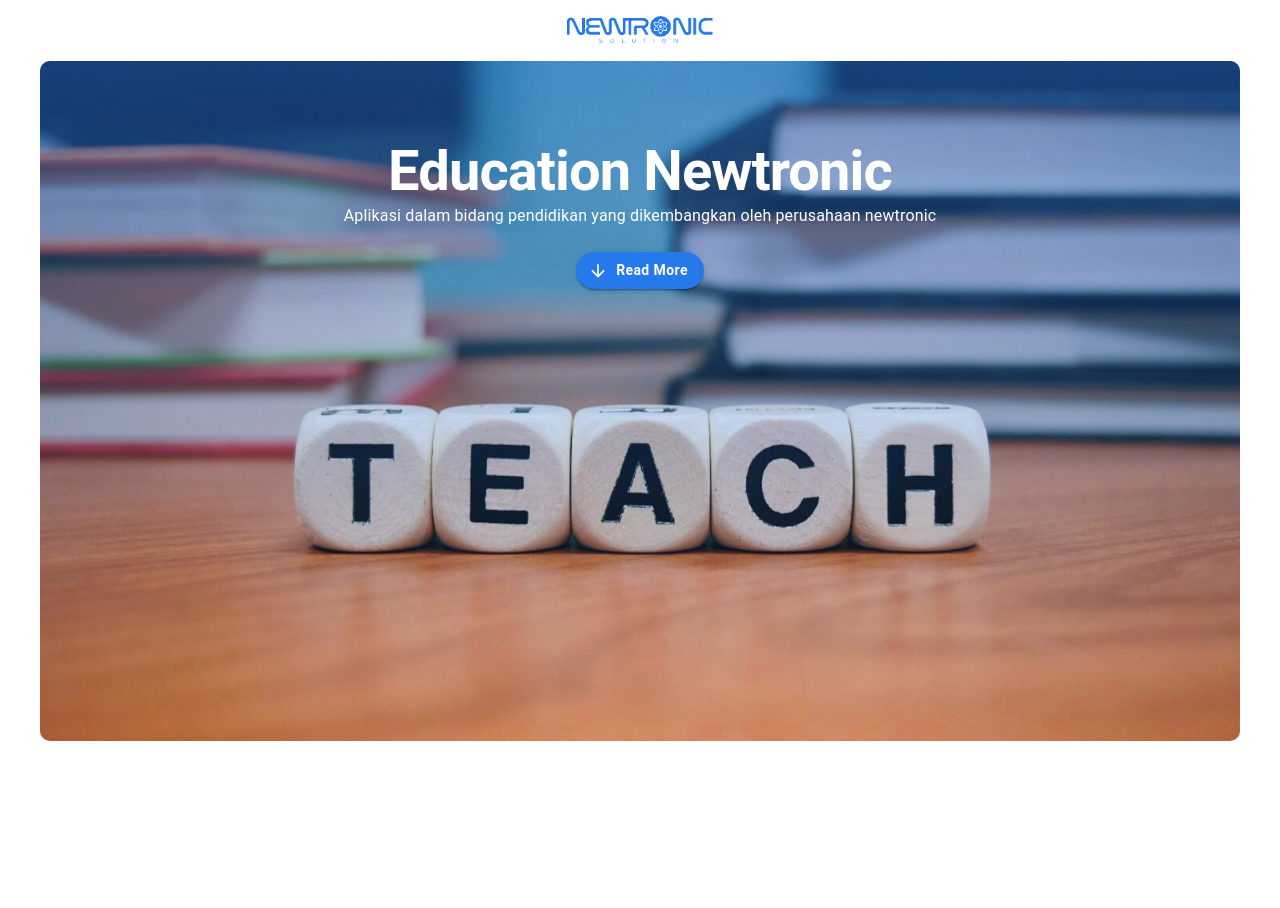
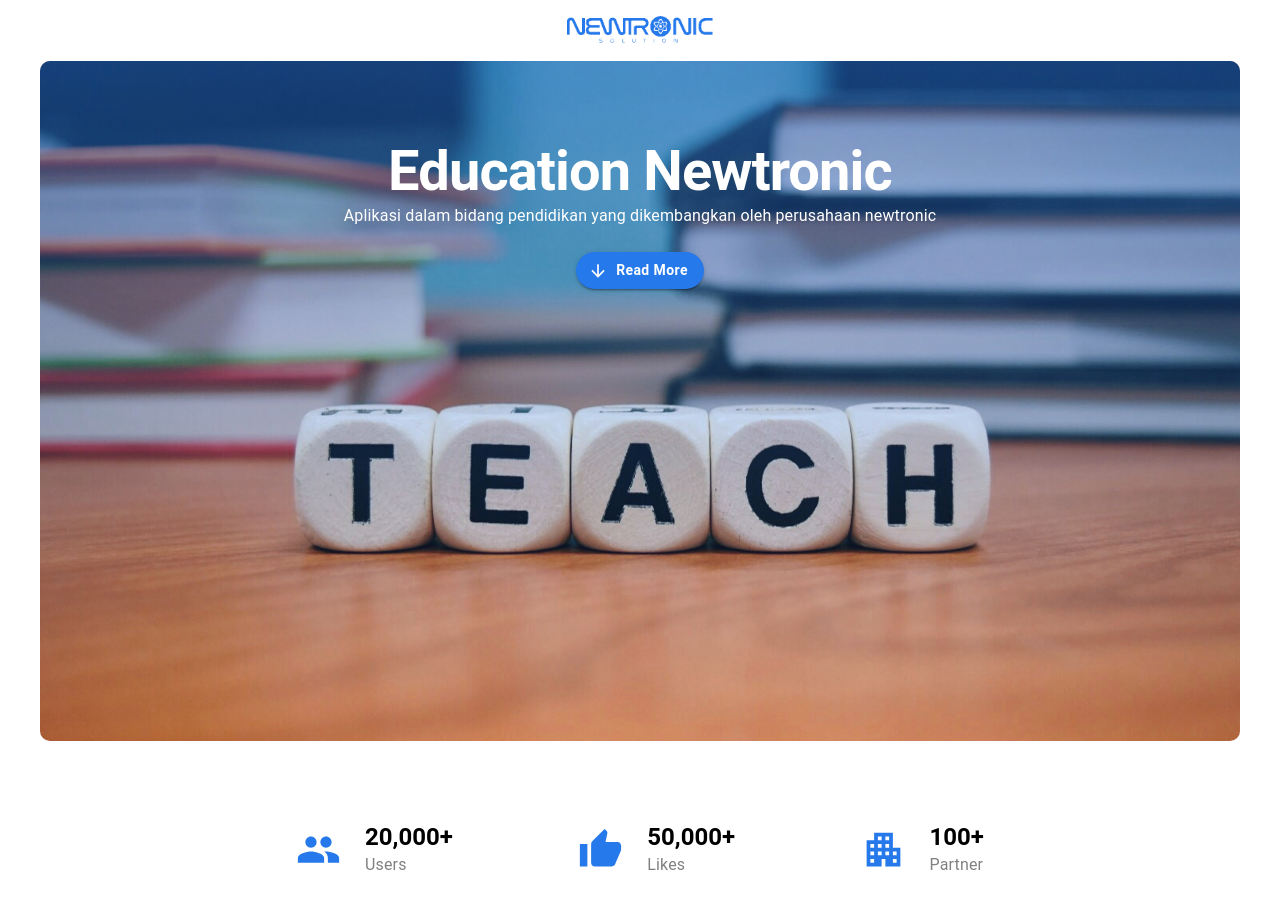
Before and after one commit to Firay24/education-newtronic, a Next.js app: page / in a window 1280 px wide. Shown: the top 908 px of the page. Before the commit the page ends 800 px from the top, so only its background shows below. Built offline with nearby package versions, Linux system fonts and the light colour scheme.

Commit message:
static section

```diff
--- a/src/app/page.tsx
+++ b/src/app/page.tsx
@@ -1,65 +1,24 @@
-import Image from "next/image";
-import { Button, Hidden, Stack, Typography } from "@mui/material";
-import BannerImg from "@/assets/banner.jpeg";
-import ArrowDownwardIcon from "@mui/icons-material/ArrowDownward";
+import Hero from "@/components/Hero";
+import StaticItem from "@/components/StaticItem";
+import { StaticProps } from "@/types/static";
+import { dataStatic } from "@/utils/dataStatic";
+import { Stack } from "@mui/material";
 
 export default function Home() {
   return (
-    <Stack>
-      <Stack maxWidth="full" paddingX={5} position="relative" overflow="hidden">
-        <div
-          style={{
-            position: "absolute",
-            height: "85vh",
-            left: 40,
-            right: 40,
-            backgroundImage:
-              "linear-gradient(rgba(37, 121, 235, 0.5), rgba(37, 121, 235, 0))",
-            borderRadius: 10,
-          }}
+    <Stack gap={10} paddingBottom={8}>
+      <Hero />
+      <Stack width="full" alignItems="center">
+        <Stack
+          direction="row"
+          paddingX={5}
+          width="60%"
+          justifyContent="space-between"
         >
-          <Stack
-            height="45%"
-            color="white"
-            textAlign="center"
-            justifyContent="center"
-            gap={3}
-          >
-            <Stack>
-              <Typography variant="h1" fontSize={56} fontWeight="bold">
-                Education Newtronic
-              </Typography>
-              <Typography variant="body1">
-                Aplikasi dalam bidang pendidikan yang dikembangkan oleh
-                perusahaan newtronic
-              </Typography>
-            </Stack>
-            <Stack alignItems="center">
-              <Button
-                variant="contained"
-                startIcon={<ArrowDownwardIcon />}
-                style={{
-                  width: "fit-content",
-                  borderRadius: "999px",
-                  textTransform: "none",
-                  fontWeight: "bold",
-                }}
-              >
-                Read More
-              </Button>
-            </Stack>
-          </Stack>
-        </div>
-        <Image
-          src={BannerImg}
-          alt="banner hero"
-          style={{
-            width: "100%",
-            height: "85vh",
-            borderRadius: 10,
-            objectFit: "cover",
-          }}
-        />
+          {dataStatic.map((item: StaticProps) => (
+            <StaticItem key={item.label} {...item} />
+          ))}
+        </Stack>
       </Stack>
     </Stack>
   );
--- /dev/null
+++ b/src/components/Hero.tsx
@@ -0,0 +1,67 @@
+import React from "react";
+import Image from "next/image";
+import { Button, Hidden, Stack, Typography } from "@mui/material";
+import BannerImg from "@/assets/banner.jpeg";
+import ArrowDownwardIcon from "@mui/icons-material/ArrowDownward";
+
+const Hero = () => {
+  return (
+    <Stack maxWidth="full" paddingX={5} position="relative" overflow="hidden">
+      <div
+        style={{
+          position: "absolute",
+          height: "85vh",
+          left: 40,
+          right: 40,
+          backgroundImage:
+            "linear-gradient(rgba(37, 121, 235, 0.5), rgba(37, 121, 235, 0))",
+          borderRadius: 10,
+        }}
+      >
+        <Stack
+          height="45%"
+          color="white"
+          textAlign="center"
+          justifyContent="center"
+          gap={3}
+        >
+          <Stack>
+            <Typography variant="h1" fontSize={56} fontWeight="bold">
+              Education Newtronic
+            </Typography>
+            <Typography variant="body1">
+              Aplikasi dalam bidang pendidikan yang dikembangkan oleh perusahaan
+              newtronic
+            </Typography>
+          </Stack>
+          <Stack alignItems="center">
+            <Button
+              variant="contained"
+              startIcon={<ArrowDownwardIcon />}
+              style={{
+                width: "fit-content",
+                borderRadius: "999px",
+                textTransform: "none",
+                fontWeight: "bold",
+              }}
+            >
+              Read More
+            </Button>
+          </Stack>
+        </Stack>
+      </div>
+      <Image
+        src={BannerImg}
+        alt="banner hero"
+        style={{
+          width: "100%",
+          height: "85vh",
+          borderRadius: 10,
+          objectFit: "cover",
+        }}
+      />
+    </Stack>
+  );
+};
+
+export default Hero;
--- /dev/null
+++ b/src/components/StaticItem.tsx
@@ -0,0 +1,20 @@
+import { Icon, Stack, Typography } from "@mui/material";
+import React from "react";
+import PeopleIcon from "@mui/icons-material/People";
+import { StaticProps } from "@/types/static";
+
+const StaticItem = ({ value, label, favicon }: StaticProps) => {
+  return (
+    <Stack direction="row" alignItems="center" gap={3}>
+      <Icon component={favicon} sx={{ fontSize: 45, color: "primary.main" }} />
+      <Stack>
+        <Typography variant="h5" fontWeight="bold">
+          {value}
+        </Typography>
+        <Typography color="grey">{label}</Typography>
+      </Stack>
+    </Stack>
+  );
+};
+
+export default StaticItem;
--- /dev/null
+++ b/src/types/static.ts
@@ -0,0 +1,7 @@
+import { SvgIconComponent } from "@mui/icons-material";
+
+export interface StaticProps {
+  value: string;
+  label: string;
+  favicon: SvgIconComponent;
+}
--- /dev/null
+++ b/src/utils/dataStatic.ts
@@ -0,0 +1,21 @@
+import PeopleIcon from "@mui/icons-material/People";
+import ThumbUpIcon from "@mui/icons-material/ThumbUp";
+import ApartmentIcon from "@mui/icons-material/Apartment";
+
+export const dataStatic = [
+  {
+    value: "20,000+",
+    label: "Users",
+    favicon: PeopleIcon,
+  },
+  {
+    value: "50,000+",
+    label: "Likes",
+    favicon: ThumbUpIcon,
+  },
+  {
+    value: "100+",
+    label: "Partner",
+    favicon: ApartmentIcon,
+  },
+];
```
